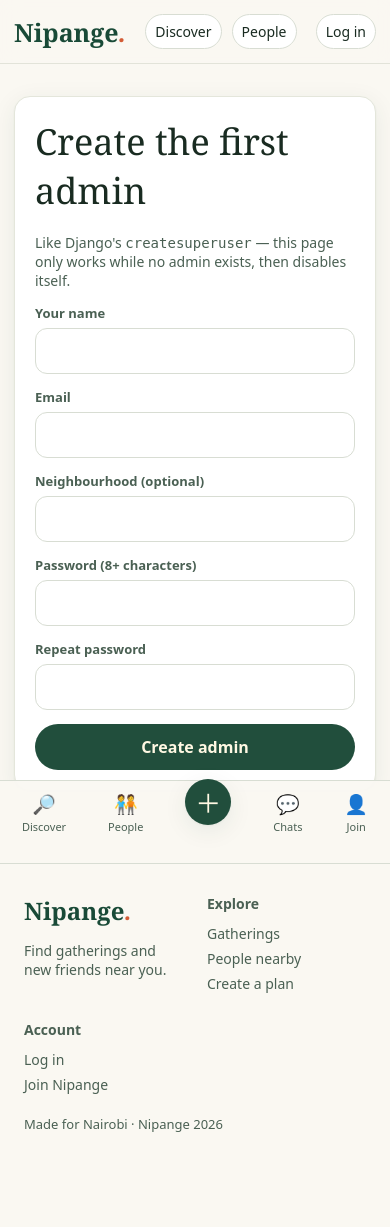
After one commit to Collinskib/tukutane, a PHP site: page /setup-admin.php in a window 390 px wide. The commit adds this page. Run offline with PHP 8.4, Linux system fonts and the light colour scheme; tables that the repository leaves empty hold one stand-in row (values such as "Sample post"); some libraries are stand-ins or nearby versions.

Commit message:
Fix mobile auth UI; add createsuperuser-style first admin
- Active tab state no longer paints dark text on the global .active
  green fill — underline tabs stay readable (auth + plans pages).
- Hide the 'Join Nipange' CTA in the top nav on small screens; auth is
  reached via the bottom-nav Join tab, as designed.
- New setup-admin.php creates the first admin only while zero admins
  exist, then self-disables (Django createsuperuser equivalent).
- Admin users page gains Remove admin demote action.
- Bump asset cache-bust to v=3 / SW cache nipange-v3.

Generated with [Devin](https://devin.ai)

Co-Authored-By: Devin <158243242+devin-ai-integration[bot]@users.noreply.github.com>

```diff
--- a/admin/users.php
+++ b/admin/users.php
@@ -18,6 +18,9 @@ if ($_SERVER['REQUEST_METHOD'] === 'POST') {
             case 'admin':
                 db()->prepare('UPDATE users SET role="admin" WHERE id=:u')->execute([':u' => $uid]);
                 flash('Admin role granted.'); break;
+            case 'demote':
+                db()->prepare('UPDATE users SET role="member" WHERE id=:u')->execute([':u' => $uid]);
+                flash('Admin role removed.'); break;
         }
     }
     redirect('users.php' . (!empty($_GET['q']) ? '?q=' . urlencode($_GET['q']) : ''));
@@ -59,6 +62,9 @@ admin_page('Users', 'users', function () use ($users, $q) { ?>
           <?php endif; ?>
           <?php if ($u['role'] !== 'admin'): ?>
           <button class="btn-mini" name="do" value="admin" type="submit">Make admin</button>
+          <?php else: ?>
+          <button class="btn-mini" name="do" value="demote" type="submit"
+                  onclick="return confirm('Remove this admin role?')">Remove admin</button>
           <?php endif; ?>
         </form>
         <?php else: ?><small>(you)</small><?php endif; ?>
--- a/assets/style.css
+++ b/assets/style.css
@@ -56,7 +56,7 @@ a.brand{text-decoration:none}
   .bottomnav a.active span{transform:translateY(-1px)}
   .bottomnav a.fab span{display:flex;align-items:center;justify-content:center;width:46px;height:46px;margin-top:-22px;border-radius:50%;background:var(--green-3);color:var(--cream);font-size:26px;box-shadow:var(--shadow)}
   .bottomnav a:active span{transform:scale(.9)}
-  header.site .nav-right .btn[href="auth.php"],header.site .nav-create{display:none}
+  header.site .nav-right .btn[href="auth.php"],header.site .nav-create,header.site .nav-join{display:none}
 }
 
 /* ============ toast ============ */
@@ -89,7 +89,7 @@ a.brand{text-decoration:none}
 .chip .x{border:0;background:none;color:inherit;cursor:pointer;padding:0;font-size:14px;line-height:1}
 .tabs{display:flex;gap:6px;flex-wrap:wrap;margin:16px 0 22px;border-bottom:1px solid var(--line)}
 .tabs a{padding:10px 14px;text-decoration:none;color:var(--ink-soft);border-bottom:2px solid transparent;margin-bottom:-1px;transition:color var(--dur-fast),border-color var(--dur-ui)}
-.tabs a.active{color:var(--ink);border-bottom-color:var(--accent);font-weight:600}
+.tabs a.active{color:var(--ink);border-bottom-color:var(--accent);font-weight:600;background:none}
 
 /* ============ cards / grids / avatars ============ */
 .card{transition:transform var(--dur-ui) var(--ease-out),box-shadow var(--dur-ui) var(--ease-out)}
--- a/includes/layout.php
+++ b/includes/layout.php
@@ -15,9 +15,9 @@ function page_head(string $title): void {
 <link rel="manifest" href="/manifest.webmanifest">
 <link rel="icon" href="/assets/icons/icon-192.png">
 <link rel="apple-touch-icon" href="/assets/icons/icon-192.png">
-<link rel="stylesheet" href="/assets/style.css?v=2">
+<link rel="stylesheet" href="/assets/style.css?v=3">
 <script defer src="https://cdn.jsdelivr.net/npm/alpinejs@3.14.8/dist/cdn.min.js"></script>
-<script defer src="/assets/app.js?v=2"></script>
+<script defer src="/assets/app.js?v=3"></script>
 </head>
 <body data-unread="<?= $unread ?>" data-unread-msg="<?= $unreadMsg ?>" data-signed-in="<?= user() ? '1' : '0' ?>">
 <?php }
@@ -51,7 +51,7 @@ function site_header(string $active = ''): void {
     <?php else: ?>
     <span class="nav-right">
       <a class="btn" href="/auth.php">Log in</a>
-      <a class="primary" href="/auth.php?mode=register">Join Nipange</a>
+      <a class="primary nav-join" href="/auth.php?mode=register">Join Nipange</a>
     </span>
     <?php endif; ?>
   </nav>
--- /dev/null
+++ b/setup-admin.php
@@ -0,0 +1,66 @@
+<?php
+// One-time "createsuperuser" — the shared-hosting equivalent of Django's
+// createsuperuser. Works ONLY while zero admins exist; permanently inert
+// after the first admin is created (further admins via Admin → Users).
+require_once __DIR__ . '/includes/bootstrap.php';
+require_once __DIR__ . '/includes/layout.php';
+
+$adminCount = (int) db()->query('SELECT COUNT(*) FROM users WHERE role = "admin"')->fetchColumn();
+$err = '';
+
+if ($adminCount === 0 && $_SERVER['REQUEST_METHOD'] === 'POST') {
+    csrf_verify();
+    $name  = trim(mb_substr($_POST['name'] ?? '', 0, 60));
+    $email = trim(mb_substr($_POST['email'] ?? '', 0, 190));
+    $pass  = $_POST['password'] ?? '';
+    $pass2 = $_POST['password2'] ?? '';
+    $area  = trim(mb_substr($_POST['area'] ?? '', 0, 60));
+
+    if ($name === '' || !filter_var($email, FILTER_VALIDATE_EMAIL)) {
+        $err = 'Give a name and a valid email.';
+    } elseif (strlen($pass) < 8) {
+        $err = 'Password needs 8+ characters.';
+    } elseif ($pass !== $pass2) {
+        $err = 'Passwords don\'t match.';
+    } elseif (find_user_by_email($email)) {
+        $err = 'That email already has an account — log in, then an existing admin can promote it from Admin → Users.';
+    } else {
+        db()->prepare(
+            'INSERT INTO users (email, pass_hash, name, area, role) VALUES (:e, :h, :n, :a, "admin")'
+        )->execute([':e' => $email, ':h' => password_hash($pass, PASSWORD_DEFAULT), ':n' => $name, ':a' => $area]);
+        flash('Admin account created — log in now.');
+        redirect('/auth.php');
+    }
+}
+
+page_head('Admin setup');
+site_header();
+?>
+<main>
+<div class="form rv in" style="max-width:460px">
+  <?php if ($adminCount > 0): ?>
+    <h2>Admin already exists</h2>
+    <p>This one-time setup page is disabled. Existing admins can grant the role from <strong>Admin → Users → Make admin</strong>.</p>
+    <p class="alt"><a href="/auth.php">← Back to log in</a></p>
+  <?php else: ?>
+  <h2>Create the first admin</h2>
+  <p style="color:var(--ink-soft);font-size:14px">Like Django's <code>createsuperuser</code> — this page only works while no admin exists, then disables itself.</p>
+  <?php if ($err): ?><p class="status-pill warn"><?= e($err) ?></p><?php endif; ?>
+  <form method="post">
+    <?= csrf_field() ?>
+    <div class="field"><label for="name">Your name</label>
+      <input id="name" name="name" required maxlength="60" value="<?= e($_POST['name'] ?? '') ?>"></div>
+    <div class="field"><label for="email">Email</label>
+      <input id="email" name="email" type="email" required maxlength="190" value="<?= e($_POST['email'] ?? '') ?>"></div>
+    <div class="field"><label for="area">Neighbourhood (optional)</label>
+      <input id="area" name="area" maxlength="60" value="<?= e($_POST['area'] ?? '') ?>"></div>
+    <div class="field"><label for="password">Password (8+ characters)</label>
+      <input id="password" name="password" type="password" required minlength="8"></div>
+    <div class="field"><label for="password2">Repeat password</label>
+      <input id="password2" name="password2" type="password" required minlength="8"></div>
+    <button class="btn-block" type="submit">Create admin</button>
+  </form>
+  <?php endif; ?>
+</div>
+</main>
+<?php bottom_nav(); site_footer(); ?>
--- a/sw.js
+++ b/sw.js
@@ -1,9 +1,9 @@
 // Nipange service worker — static shell + offline fallback only.
 // NEVER caches API responses, messages, or account pages.
-const CACHE = 'nipange-v2';
+const CACHE = 'nipange-v3';
 const STATIC = [
-  '/assets/style.css?v=2',
-  '/assets/app.js?v=2',
+  '/assets/style.css?v=3',
+  '/assets/app.js?v=3',
   '/assets/icons/icon-192.png',
   '/offline.html',
 ];
```
Also changed, not shown: .cpanel.yml.
